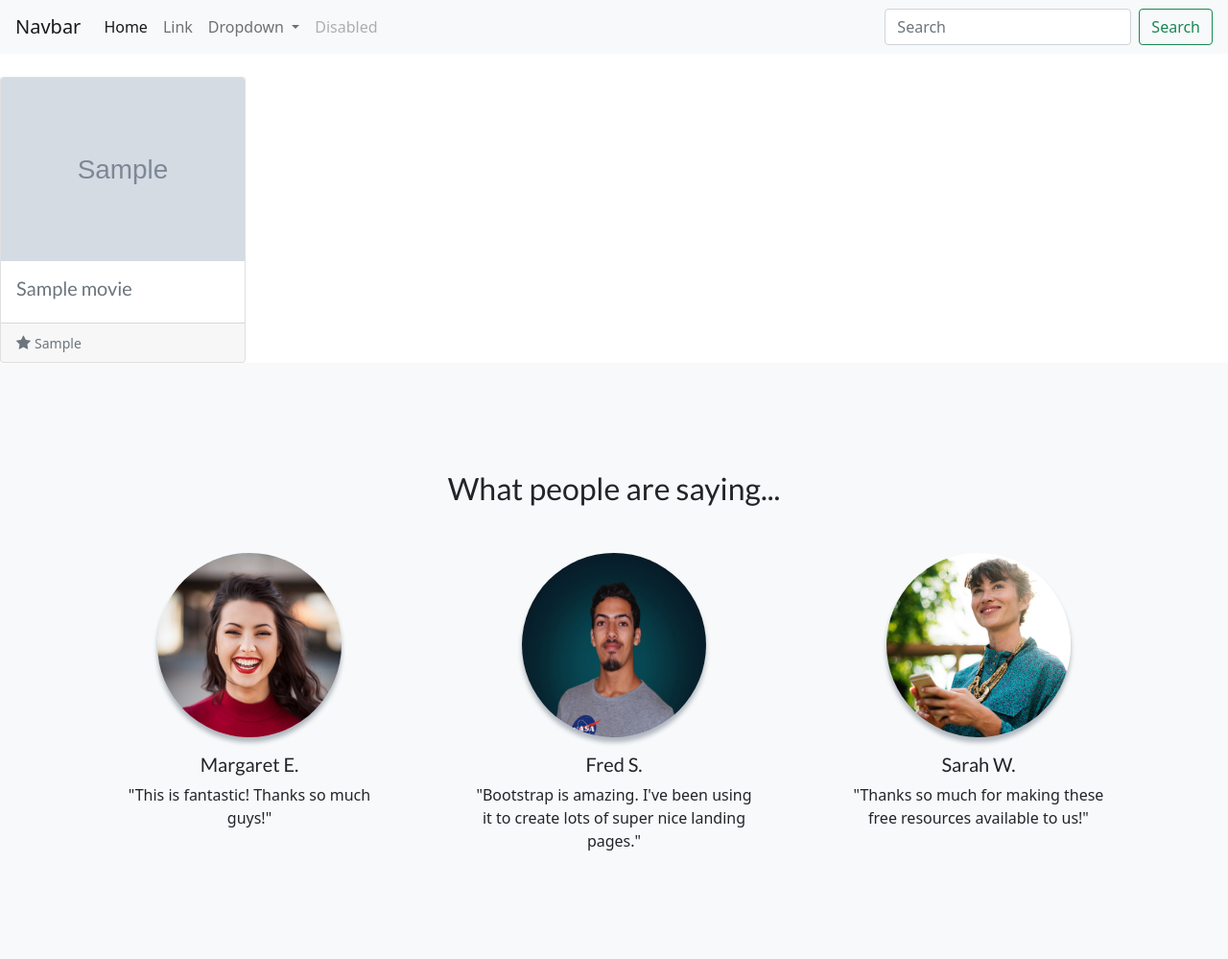
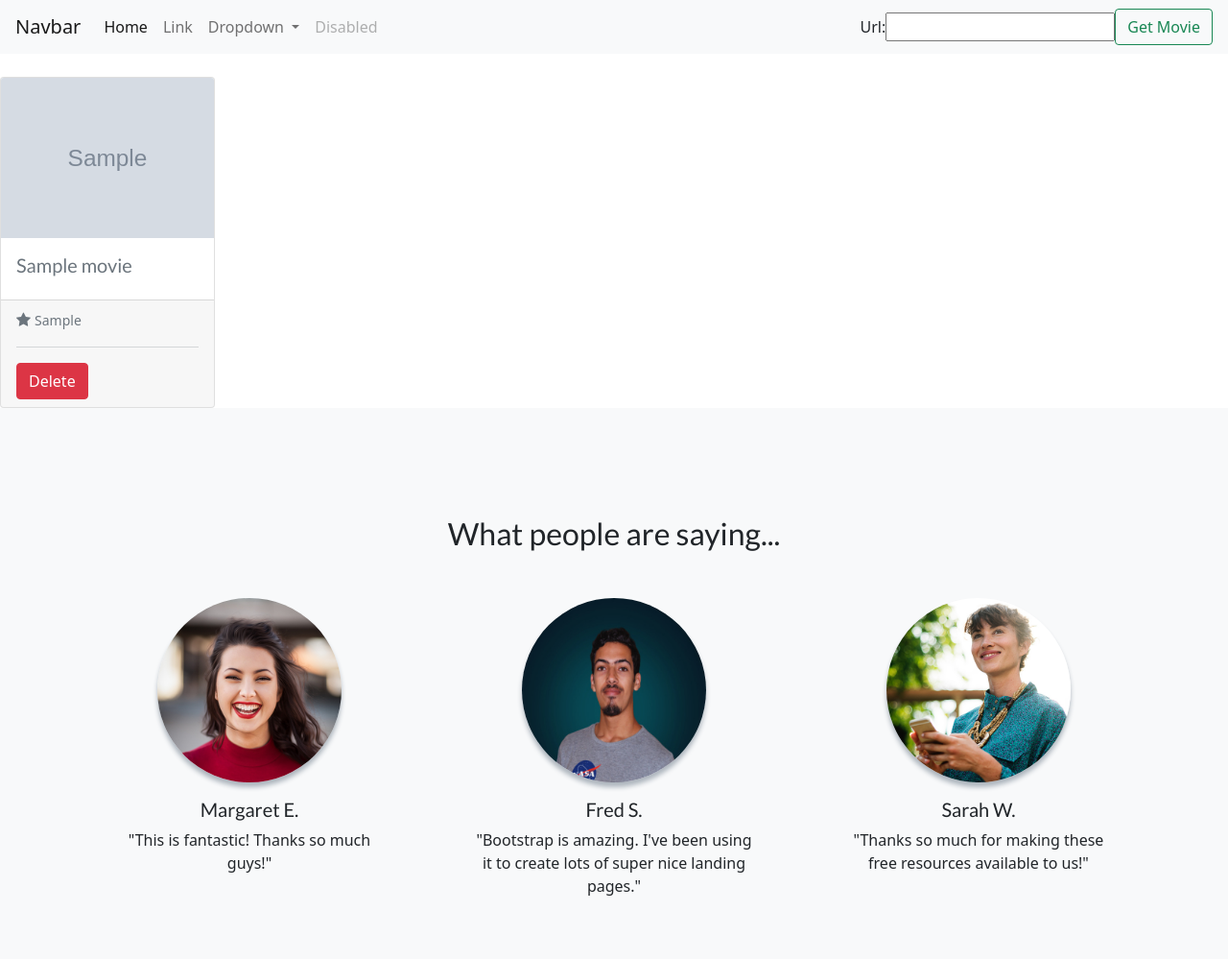
Before and after one commit to brahim024/dj-Bs4-movie-recommandation, a Django app: page / in a window 1280 px wide. Shown: the top 999 px of the page at 96% size. Run offline with Django 3.2, Linux system fonts and the light colour scheme; tables that the repository leaves empty hold one stand-in row (values such as "Sample post"); grey boxes marked "Sample" are stand-in pictures; some libraries are stand-ins or nearby versions.

Commit message:
add form method

```diff
--- a/movies/forms.py
+++ b/movies/forms.py
@@ -1,5 +1,4 @@
 from django import forms
-from django.forms import HiddenInput
 from .models import Movie
 
 class MovieForm(forms.ModelForm):
--- /dev/null
+++ b/movies/templates/movies/confirm.html
@@ -0,0 +1,4 @@
+<form method="post">{% csrf_token %}
+    <p>Are you sure you want to delete "{{ object }}"?</p>
+    <input type="submit" value="Confirm">
+</form>
--- a/movies/templates/home.html
+++ b/movies/templates/movies/home.html
@@ -7,7 +7,7 @@
   <div class="contianer">
     <div class="card-deck ">
       {% for item in qs %}
-      <div class="card mt-4 text-secondary" style="max-width: 16rem;" >
+      <div class="card mt-4 text-secondary" style="max-width: 14rem;" >
         <img class="card-img-top" src="{{item.image}}" alt="Card image cap">
         <div class="card-body">
           <h5 class="card-title">{{item.name}}</h5>
@@ -17,6 +17,8 @@
 
           <span class="fa fa-star"></span>
           <small class="text-muted">{{item.rating}}</small>
+          <hr>
+          <a href="{% url "movies:delete" item.pk%}"><button type="submit" class="btn btn-danger">Delete</button></a>
         </div>
       </div>
      {% endfor %}
--- a/movies/urls.py
+++ b/movies/urls.py
@@ -1,6 +1,8 @@
 from django.urls import path
 from .import views
+from .views import Deletemovie
 app_name='movies'
 urlpatterns = [
-    path('',views.home,name='home')
+    path('',views.home,name='home'),
+    path('delete/<pk>/',Deletemovie.as_view(),name='delete')
 ]
--- a/movies/views.py
+++ b/movies/views.py
@@ -1,4 +1,6 @@
 from django.shortcuts import render
+from django.urls import reverse_lazy
+from django.views.generic.edit import DeleteView
 from .forms import MovieForm
 from .models import Movie
 # Create your views here.
@@ -6,10 +8,10 @@ from .models import Movie
 def home(request):
     form=MovieForm(request.POST or None)
     if request.method=='POST':
-        if form.is_vald():
+        if form.is_valid:
             form.save()
-    else:
-        form=MovieForm()
+
+    form=MovieForm()
     qs=Movie.objects.all()
 
     context={
@@ -17,4 +19,9 @@ def home(request):
         'qs':qs
     }
 
-    return render(request,'home.html',context)
+    return render(request,'movies/home.html',context)
+
+class Deletemovie(DeleteView):
+    model=Movie
+    template_name='movies/confirm.html'
+    success_url=reverse_lazy('movies:home')
--- a/templates/base.html
+++ b/templates/base.html
@@ -1,6 +1,7 @@
 <!DOCTYPE html>
 {% load static %}
 {% load bootstrap %}
+
 <html lang="en">
 
 <head>
@@ -56,9 +57,10 @@
         <a class="nav-link disabled" href="#">Disabled</a>
       </li>
     </ul>
-    <form class="form-inline my-2 my-lg-0">
-      <input class="form-control mr-sm-2" type="search" placeholder="Search" aria-label="Search">
-      <button class="btn btn-outline-success my-2 my-sm-0" type="submit">Search</button>
+    <form class="form-inline my-2 my-lg-0" action="" method="POST">
+      {% csrf_token %}
+      {{form|bootstrap}}
+      <button type="submit" class="btn btn-outline-success my-2 my-sm-0" >Get Movie</button>
     </form>
   </div>
 </nav>
```
